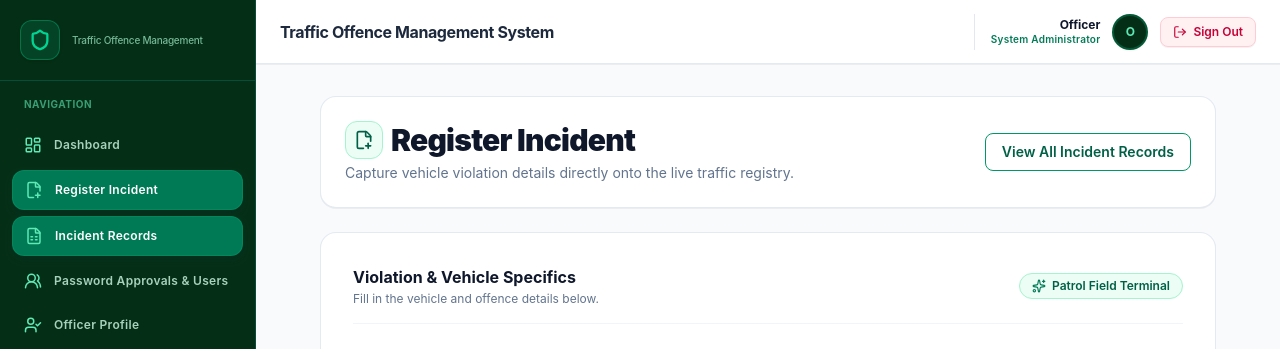
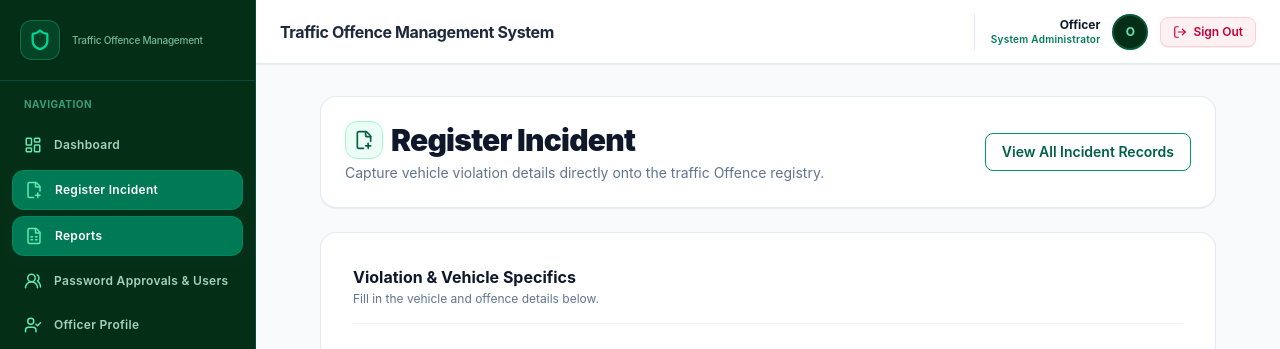
Before and after one commit to dmnkprince/TOMS_FrontEnd, a React (Vite) app: page /incidents/register in a window 1280 px wide. Shown: the top 349 px of the page. Built offline with nearby package versions, Linux system fonts and the light colour scheme; no server answers; sample sign-in values are in the browser's storage.

Commit message:
rolee bug fix

```diff
--- a/src/components/layout/Sidebar.jsx
+++ b/src/components/layout/Sidebar.jsx
@@ -34,7 +34,7 @@ function Sidebar({ mobileOpen = false, setMobileOpen = () => {} }) {
     },
     {
       to: '/incidents',
-      label: 'Incident Records',
+      label: 'Reports',
       icon: FileSpreadsheet,
       roles: [ROLES.AGENT, ROLES.SUPERVISOR, ROLES.ADMIN],
     },
--- a/src/pages/IncidentRegister.jsx
+++ b/src/pages/IncidentRegister.jsx
@@ -196,7 +196,7 @@ function IncidentRegister() {
             </h1>
           </div>
           <p className="text-xs sm:text-sm text-slate-500 mt-1">
-            Capture vehicle violation details directly onto the live traffic registry.
+            Capture vehicle violation details directly onto the traffic Offence registry.
           </p>
         </div>
 
@@ -260,10 +260,7 @@ function IncidentRegister() {
               Fill in the vehicle and offence details below.
             </p>
           </div>
-          <div className="inline-flex items-center gap-1.5 px-3 py-1 rounded-full bg-emerald-50 border border-emerald-200 text-emerald-800 text-xs font-semibold w-fit">
-            <Sparkles size={14} className="text-emerald-700" />
-            <span>Patrol Field Terminal</span>
-          </div>
+
         </div>
 
         <div className="grid grid-cols-1 md:grid-cols-2 gap-5">
```
